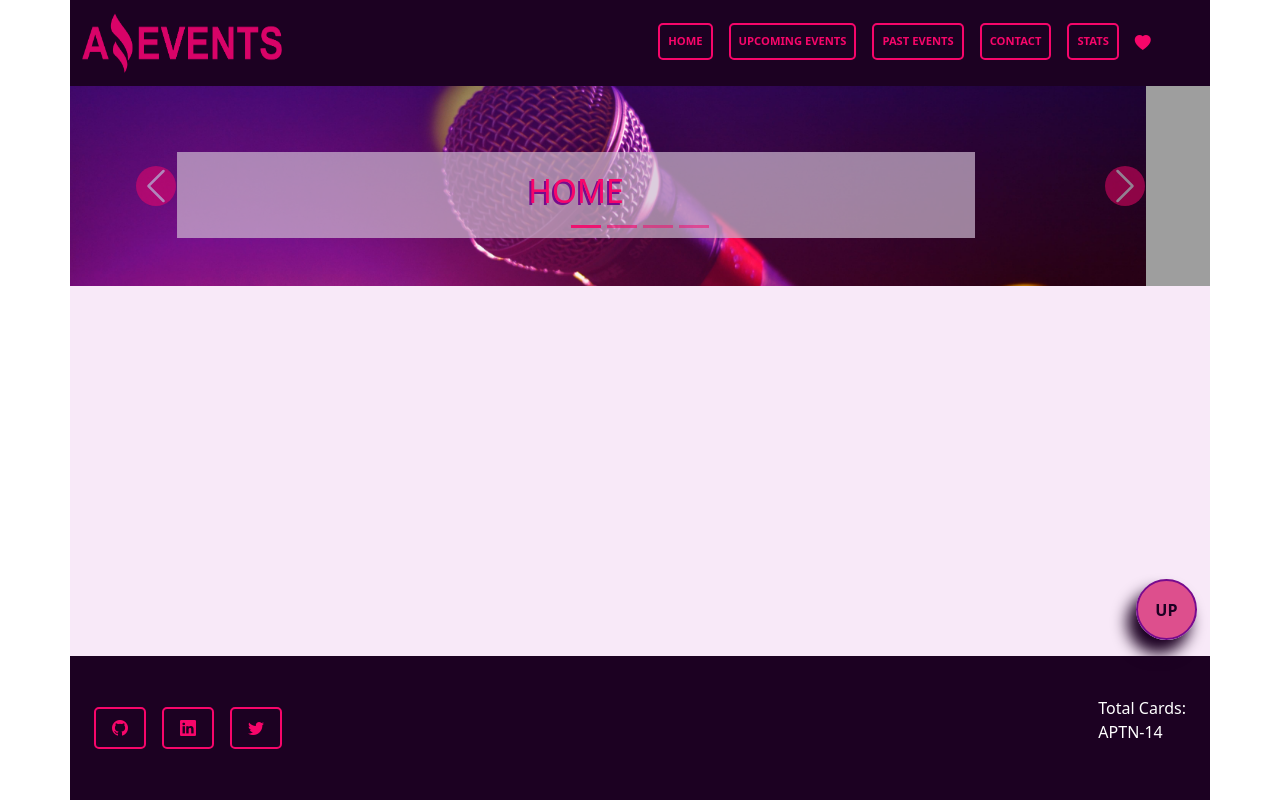
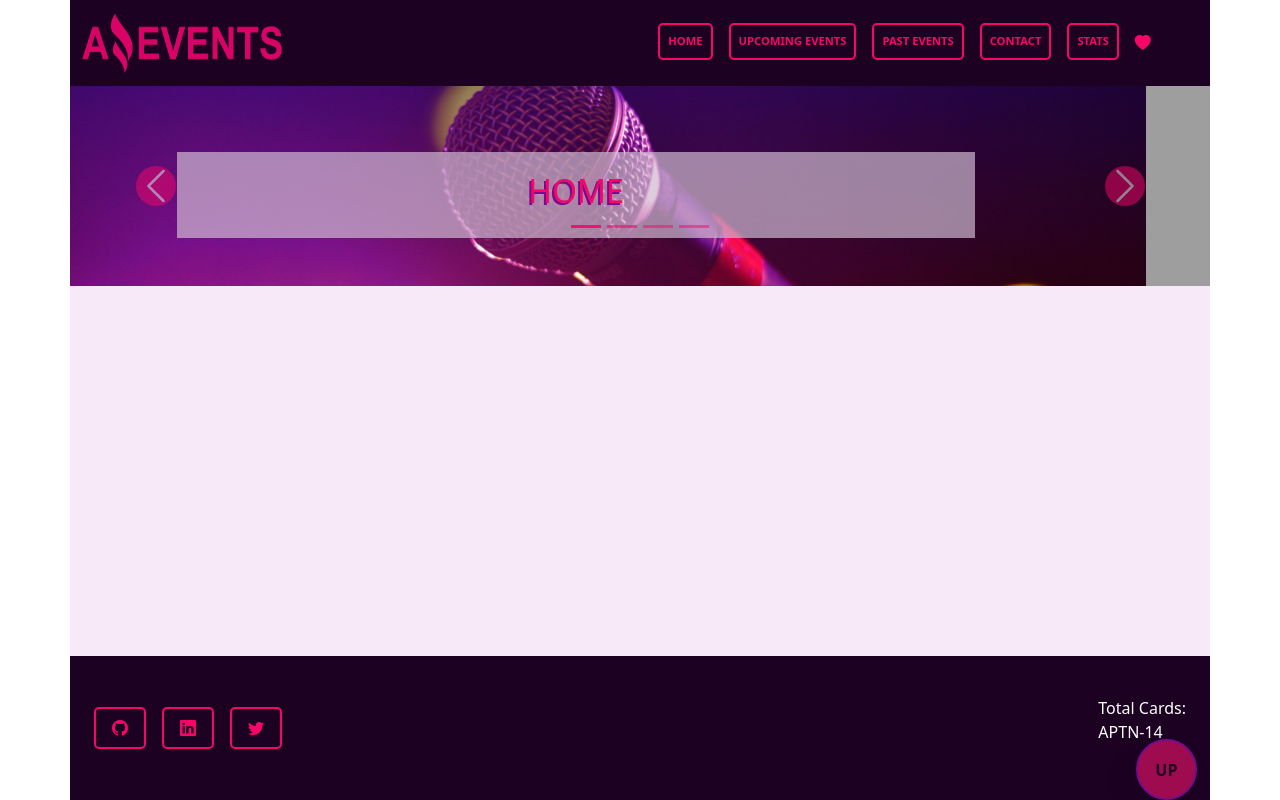
Before and after one commit to LoreLor/amazing-events, a plain HTML site: page index.html in a window 1280 px wide. Drawn offline with nearby package versions, Linux system fonts and the light colour scheme; no server answers; grey boxes are pictures that could not be loaded.

Commit message:
updating-style

```diff
--- a/styles/style.css
+++ b/styles/style.css
@@ -449,7 +449,7 @@ tbody tr td {
     justify-content: center;
     align-items: center;
     position: fixed;
-    bottom:10rem;
+    bottom:0rem;
     right: 6.5vw;
     border: 2px solid var(--dark-violet);
     border-radius: 50%;
```
